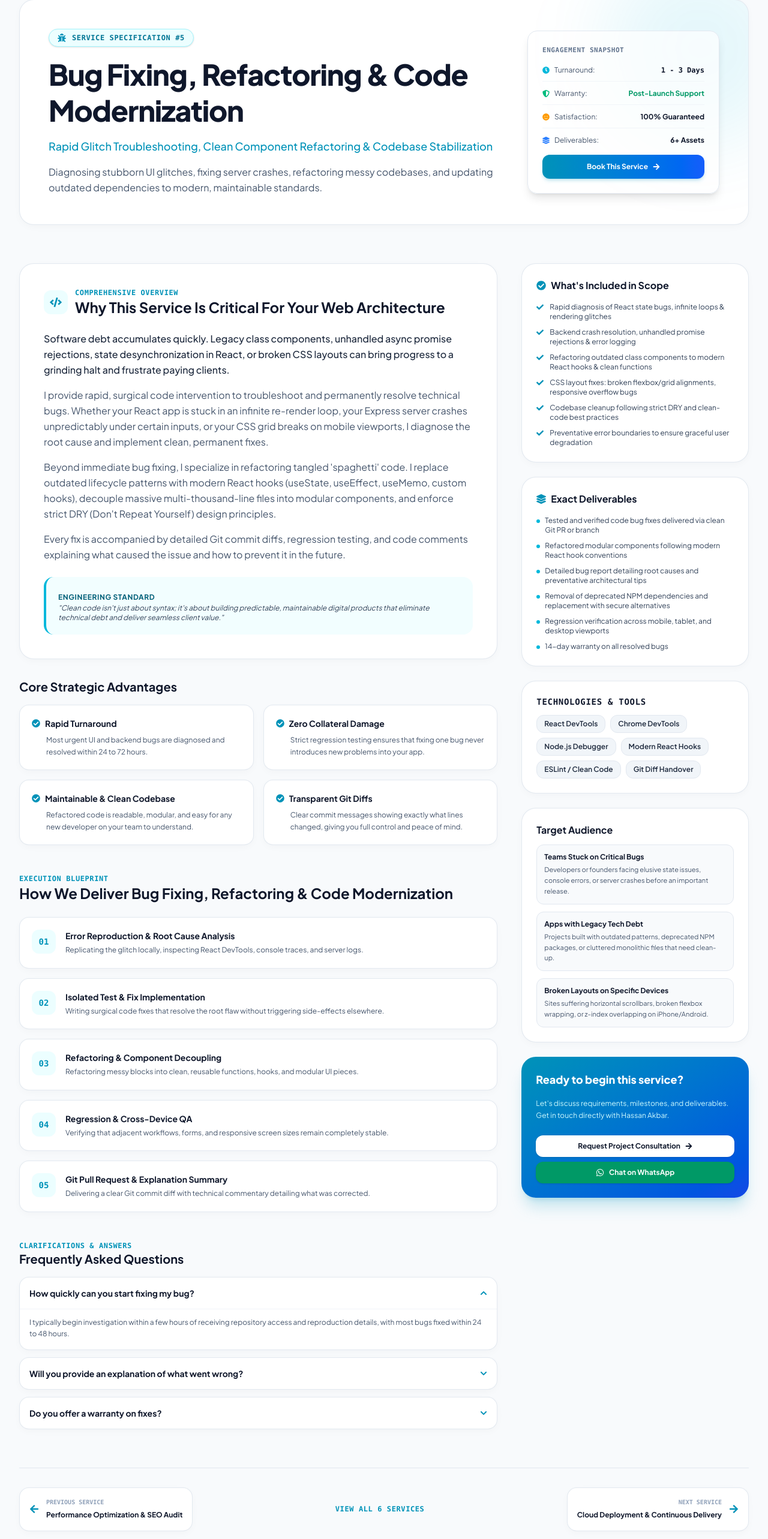
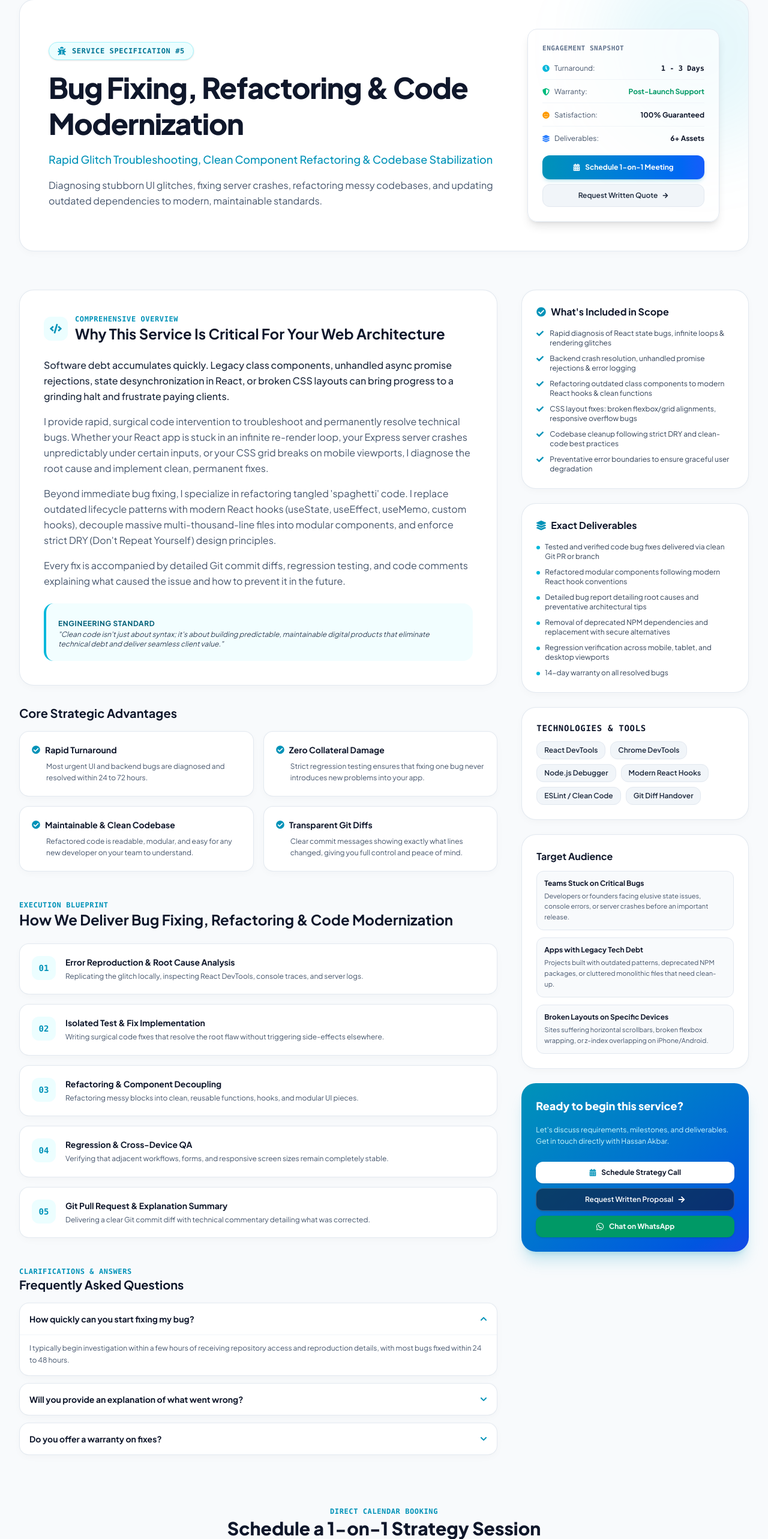
Before and after one commit to hassanakbar-dev/Hassan-Akbar-Portfolio-project, a React (Vite) app in the folder frontend/: page /services/bug-fixing-refactoring in a window 1280 px wide. Shown: the part 234-2800 px from the top of the page at 60% size. Built offline with nearby package versions, Linux system fonts and the light colour scheme; no server answers.

Commit message:
update servicesDetail.jsx file

```diff
--- a/frontend/src/pages/ServiceDetail.jsx
+++ b/frontend/src/pages/ServiceDetail.jsx
@@ -5,9 +5,10 @@ import {
   FaBug, FaCloudUploadAlt, FaCheckCircle, FaShieldAlt,
   FaClock, FaSmile, FaArrowRight, FaArrowLeft, FaChevronDown,
   FaWhatsapp, FaEnvelope, FaCode, FaCheck, FaQuestionCircle,
-  FaLayerGroup
+  FaLayerGroup, FaCalendarAlt
 } from 'react-icons/fa'
 import { servicesData, personalInfo } from '../data/portfolioData'
+import ScheduleMeeting from '../components/ScheduleMeeting'
 
 const iconMap = {
   FaLaptopCode: FaLaptopCode,
@@ -22,6 +23,7 @@ export default function ServiceDetail() {
   const { slug } = useParams()
   const navigate = useNavigate()
   const [openFaq, setOpenFaq] = useState(0)
+  const [isMeetingOpen, setIsMeetingOpen] = useState(false)
 
   // Find service by slug or numeric id
   const service = servicesData.find(
@@ -63,6 +65,16 @@ export default function ServiceDetail() {
 
   return (
     <div className="pt-32 pb-24 max-w-7xl mx-auto px-4 sm:px-6 lg:px-8 space-y-16">
+
+      {/* Schedule Meeting Modal */}
+      {isMeetingOpen && (
+        <ScheduleMeeting
+          isModal={true}
+          isOpen={true}
+          preselectedService={service.title}
+          onClose={() => setIsMeetingOpen(false)}
+        />
+      )}
 
       {/* ----------------- BREADCRUMB & BACK BUTTON ----------------- */}
       <div className="flex flex-wrap items-center justify-between gap-4 pt-2 border-b border-slate-200 dark:border-slate-800/80 pb-4">
@@ -150,13 +162,24 @@ export default function ServiceDetail() {
               </div>
             </div>
 
-            <Link
-              to={`/contact?service=${encodeURIComponent(service.title)}`}
-              className="w-full inline-flex items-center justify-center gap-2 py-3 px-4 rounded-xl text-xs font-bold text-white bg-gradient-to-r from-cyan-600 to-blue-600 hover:from-cyan-500 hover:to-blue-500 shadow-md shadow-cyan-600/20 transition cursor-pointer"
-            >
-              <span>Book This Service</span>
-              <FaArrowRight className="text-xs" />
-            </Link>
+            <div className="space-y-2 pt-1">
+              <button
+                type="button"
+                onClick={() => setIsMeetingOpen(true)}
+                className="w-full inline-flex items-center justify-center gap-2 py-3 px-4 rounded-xl text-xs font-bold text-white bg-gradient-to-r from-cyan-600 to-blue-600 hover:from-cyan-500 hover:to-blue-500 shadow-md shadow-cyan-600/20 transition cursor-pointer"
+              >
+                <FaCalendarAlt className="text-xs" />
+                <span>Schedule 1-on-1 Meeting</span>
+              </button>
+
+              <Link
+                to={`/contact?service=${encodeURIComponent(service.title)}`}
+                className="w-full inline-flex items-center justify-center gap-2 py-2.5 px-4 rounded-xl text-xs font-semibold text-slate-800 dark:text-slate-200 bg-slate-100 dark:bg-slate-850 hover:bg-slate-200 dark:hover:bg-slate-800 border border-slate-200 dark:border-slate-700/80 transition"
+              >
+                <span>Request Written Quote</span>
+                <FaArrowRight className="text-[10px]" />
+              </Link>
+            </div>
           </div>
         </div>
       </div>
@@ -381,11 +404,19 @@ export default function ServiceDetail() {
               Let's discuss requirements, milestones, and deliverables. Get in touch directly with Hassan Akbar.
             </p>
             <div className="space-y-2 pt-2">
+              <button
+                type="button"
+                onClick={() => setIsMeetingOpen(true)}
+                className="w-full inline-flex items-center justify-center gap-2 py-2.5 px-4 rounded-xl text-xs font-bold text-slate-900 bg-white hover:bg-slate-100 shadow-sm transition cursor-pointer"
+              >
+                <FaCalendarAlt className="text-cyan-600 text-xs" />
+                <span>Schedule Strategy Call</span>
+              </button>
               <Link
                 to={`/contact?service=${encodeURIComponent(service.title)}`}
-                className="w-full inline-flex items-center justify-center gap-2 py-2.5 px-4 rounded-xl text-xs font-bold text-slate-900 bg-white hover:bg-slate-100 shadow-sm transition"
+                className="w-full inline-flex items-center justify-center gap-2 py-2.5 px-4 rounded-xl text-xs font-semibold text-white bg-slate-900/60 hover:bg-slate-900/90 border border-white/20 shadow-sm transition"
               >
-                <span>Request Project Consultation</span>
+                <span>Request Written Proposal</span>
                 <FaArrowRight className="text-xs" />
               </Link>
               <a
@@ -402,6 +433,23 @@ export default function ServiceDetail() {
 
         </div>
 
+      </div>
+
+      {/* ----------------- EMBEDDED SCHEDULE MEETING FOR THIS SERVICE ----------------- */}
+      <div className="space-y-4 pt-4">
+        <div className="text-center max-w-2xl mx-auto space-y-2">
+          <span className="text-xs font-mono font-semibold uppercase tracking-wider text-cyan-600 dark:text-cyan-400">
+            Direct Calendar Booking
+          </span>
+          <h2 className="text-2xl sm:text-3xl font-extrabold text-slate-900 dark:text-white">
+            Schedule a 1-on-1 Strategy Session
+          </h2>
+          <p className="text-slate-600 dark:text-slate-400 text-xs sm:text-sm">
+            Select a date and time slot to discuss requirements, tech stack options, or delivery milestones for {service.title}.
+          </p>
+        </div>
+
+        <ScheduleMeeting preselectedService={service.title} />
       </div>
 
       {/* ----------------- PREV / NEXT NAVIGATION ----------------- */}
```
